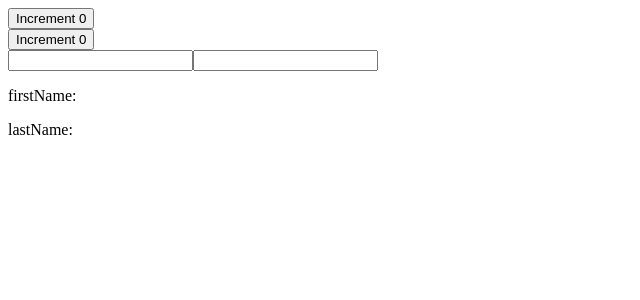
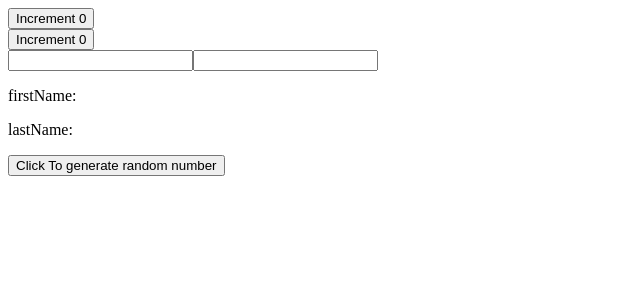
Before and after one commit to kashyapkapdi/REACT-JS-PRACTICES, a React (Create React App) app: page / in a window 1280 px wide. Shown: the top 300 px of the page, without its empty margins (0-640 px from the left). Built offline with nearby package versions, Linux system fonts and the light colour scheme.

Commit message:
Learn how to use useState with array

```diff
--- a/src/App.js
+++ b/src/App.js
@@ -2,6 +2,7 @@ import React, { Component } from "react";
 import ClassCounter from "./components/useStateHooks/ClassCounter";
 import FunctionCounter from "./components/useStateHooks/FunctionCounter";
 import FunctionCounterObject from "./components/useStateHooks/FunctionCounterObject";
+import FunctionCounterArray from "./components/useStateHooks/FunctionCounterArray";
 
 class App extends Component {
   render() {
@@ -10,6 +11,7 @@ class App extends Component {
         <ClassCounter />
         <FunctionCounter />
         <FunctionCounterObject />
+        <FunctionCounterArray />
       </div>
     );
   }
--- /dev/null
+++ b/src/components/useStateHooks/FunctionCounterArray.js
@@ -0,0 +1,28 @@
+import React, { useState } from "react";
+
+function FunctionCounterArray() {
+  const [items, setItems] = useState([]);
+
+  const clickToGenerate = () => {
+    setItems([
+      ...items,
+      {
+        id: items.length,
+        value: Math.floor(Math.random() * 10) + 1,
+      },
+    ]);
+  };
+
+  return (
+    <div>
+      <button onClick={clickToGenerate}>Click To generate random number</button>
+      <ul>
+        {items.map((item) => (
+          <li key={item.id}>{item.value}</li>
+        ))}
+      </ul>
+    </div>
+  );
+}
+
+export default FunctionCounterArray;
```
